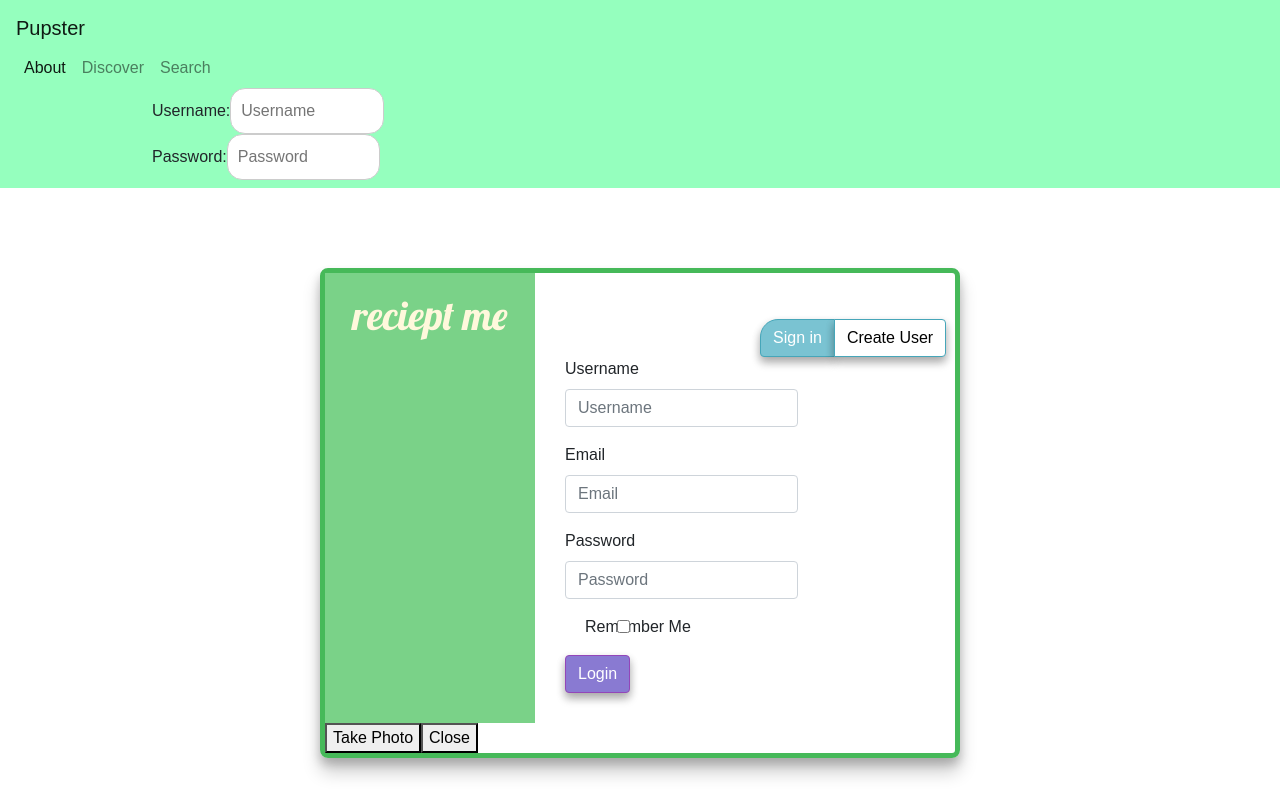
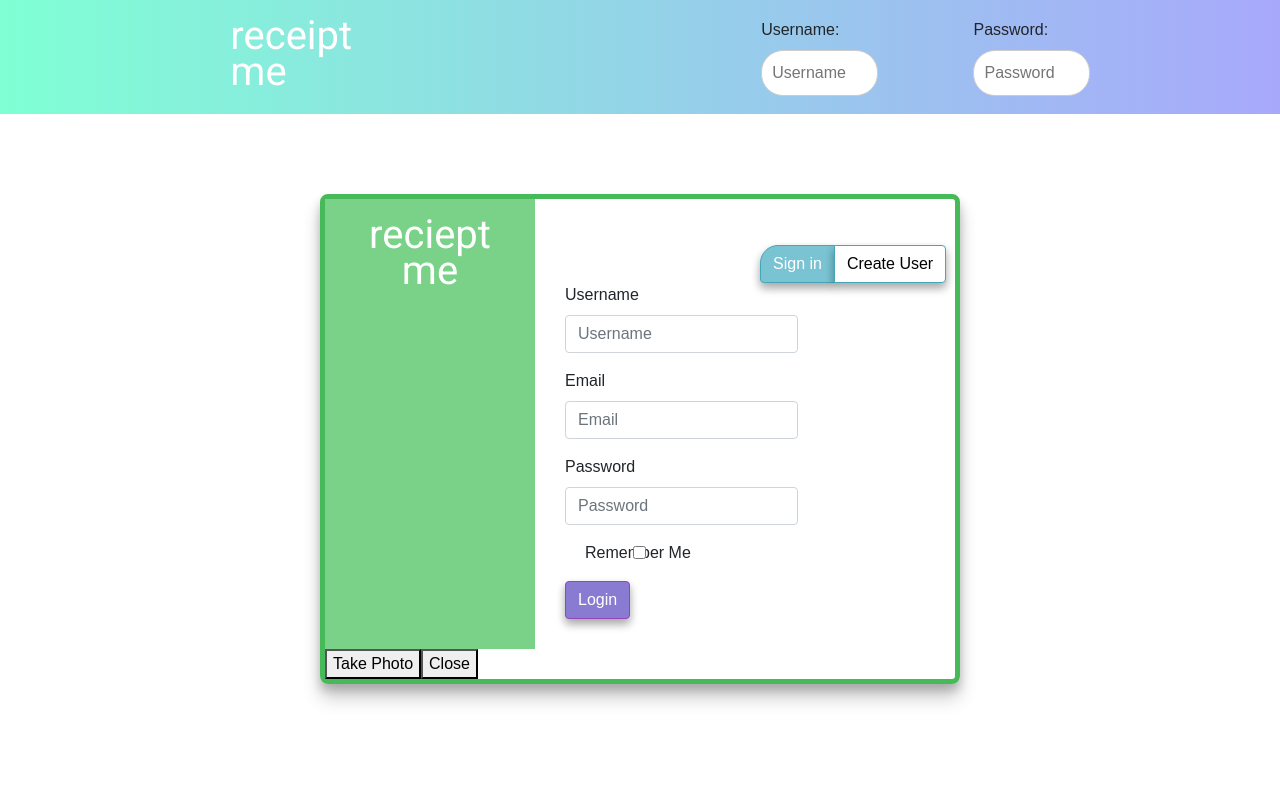
Before and after one commit to thinkgreen4/receipt-me, a React (Create React App) app in the folder client/: page / in a window 1280 px wide. Built offline with nearby package versions, Linux system fonts and the light colour scheme.

Commit message:
style for the navbar

```diff
--- a/client/src/components/Navbar/Navbar.css
+++ b/client/src/components/Navbar/Navbar.css
@@ -1,15 +1,22 @@
-nav.navbar.navbar-default {
-  margin-bottom: 0;
+nav{
+  background-image: linear-gradient(90deg, aquamarine, #a8a8fb);
+  padding: 18px;
+}
 
-}
-.bg-light {
-  background-color: #95ffbe!important;
+h1 {
+  font-size: 2.5rem;
+  color: white;
+  font-family: roboto;
+  margin-bottom: 0rem;
+  font-weight: 500;
+  line-height: .9;
 }
 
 input {
-  width: 50%;
+  width: 64%;
   padding: 10px;
   border: 1px solid #ccc;
-  border-radius: 15px;
+  border-radius: 22px;
+  -webkit-box-sizing: border-box;
   box-sizing: border-box;
 }
--- a/client/src/components/Navbar/Navbar.js
+++ b/client/src/components/Navbar/Navbar.js
@@ -4,10 +4,27 @@ import "./Navbar.css";
 
 // Depending on the current path, this component sets the "active" class on the appropriate navigation link item
 const Navbar = props => (
-  <nav className="navbar navbar-expand-lg navbar-light bg-light">
-  <div clasName="row">
-  <div clasName="col-md-6"></div>
-    <div className="navbar-brand" to="/">
+  <nav>
+  <div className="row">
+  <div className="col-md-2"></div>
+  <div className="col-md-2"><h1>receipt me</h1></div>
+  <div className="col-md-3"></div>
+      <div className="col-md-2">
+      <label for="username">Username:</label>
+      <input type="username" autocomplete="on" id="username" name="username" placeholder="Username"></input>
+      </div>
+      <div className="col-md-2">
+      <label for="password">Password:</label>
+      <input type="password" autocomplete="on" id="password" name="password" placeholder="Password"></input>
+       </div>
+      <div className="col-md-1"></div>
+    </div>
+  </nav>
+);
+
+export default Navbar;
+
+ /* <div className="navbar-brand" to="/">
       Pupster
     </div>
     <div>
@@ -46,21 +63,7 @@ const Navbar = props => (
             }
           >
             Search
-          </div>
+          // </div> */
 
-      <div clasName="col-md-3">
-      <label for="username">Username:</label>
-      <input type="username" autocomplete="on" id="username" name="username" placeholder="Username"></input>
-      </div>
-      <div clasName="col-md-3">
-      <label for="password">Password:</label>
-      <input type="password" autocomplete="on" id="password" name="password" placeholder="Password"></input>
-       </div>
-      </li>
-      </ul>
-    </div>
-    </div>
-  </nav>
-);
-
-export default Navbar;
+          /* </li>
+      </ul> */
```
